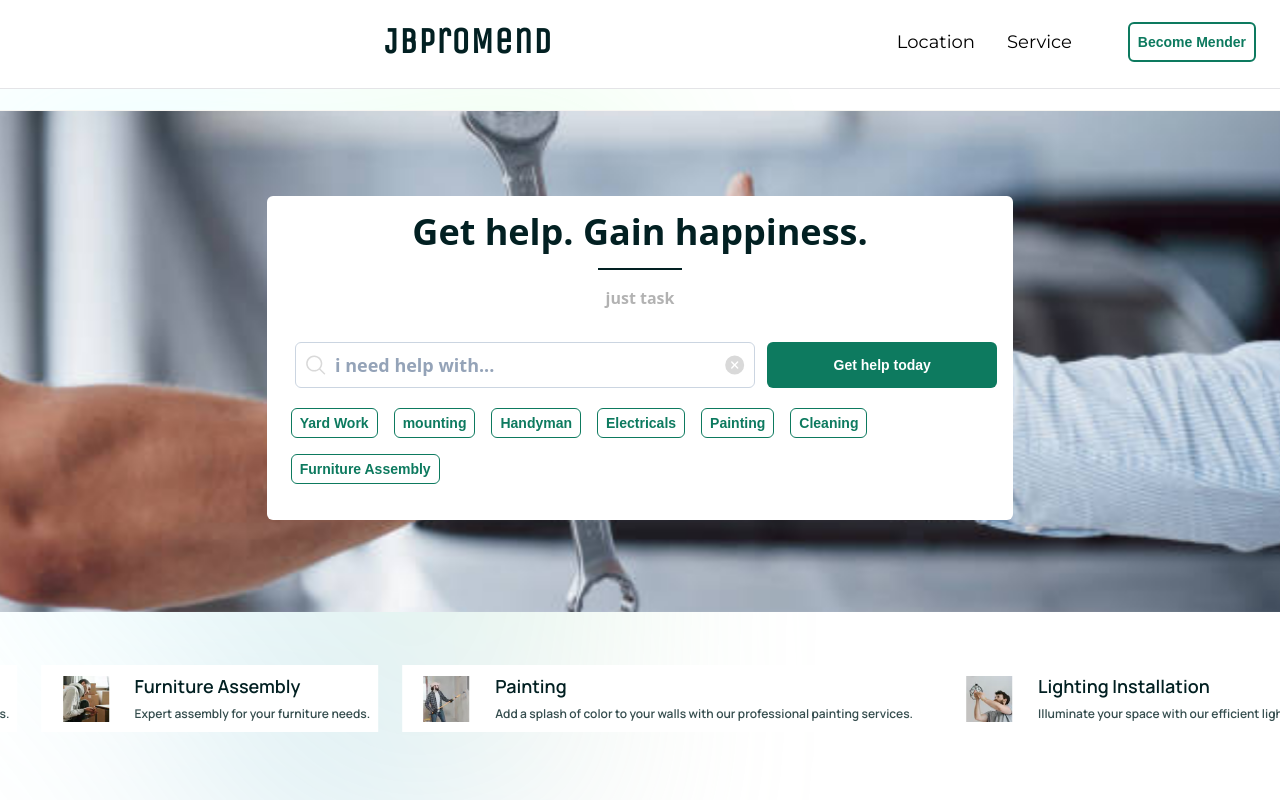
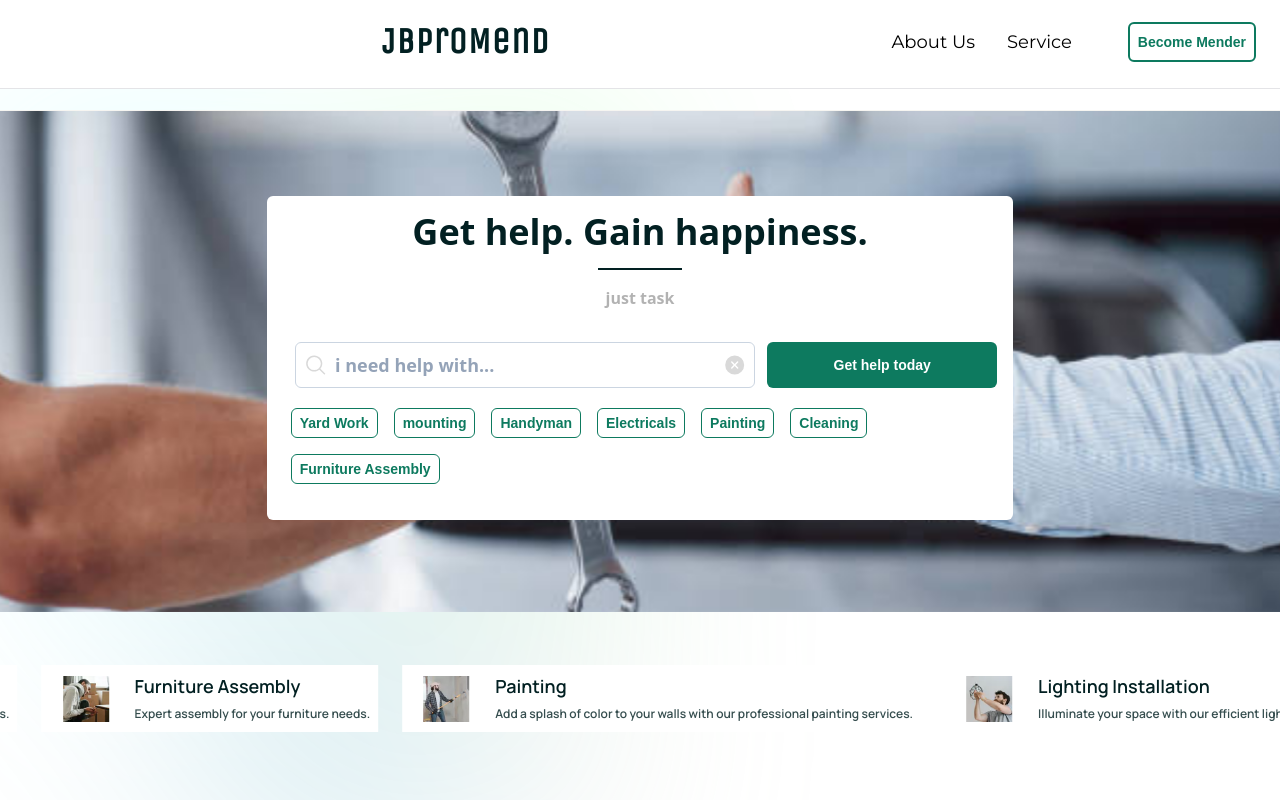
Before and after one commit to Elochukwu3/jb-task-searvice, a Next.js app: page / in a window 1280 px wide. Shown: the top 800 px of the page. Built offline with nearby package versions, Linux system fonts and the light colour scheme; a web font is replaced by a local one.

Commit message:
Fix: about page index

```diff
--- a/components/Menu/index.tsx
+++ b/components/Menu/index.tsx
@@ -1,6 +1,5 @@
 import { ButtonWrapper } from "@components/Button/ButtonStyle"
 import {Menu as  MenuWrappper, MenuItem} from "./MenuStyle"
-import Link from 'next/link';
 import {MENU_URL} from "@db/constants/link_list"
 import DropDown from "./DropDown";
 
@@ -9,8 +8,8 @@ import DropDown from "./DropDown";
 const Menu = () => {
   return (
     <MenuWrappper>
-      <MenuItem $as="a" href={MENU_URL.location}>
-      location
+      <MenuItem $as="a" href={MENU_URL.about}>
+      About Us
       </MenuItem>
       <MenuItem $bool={true} >
          service
```
